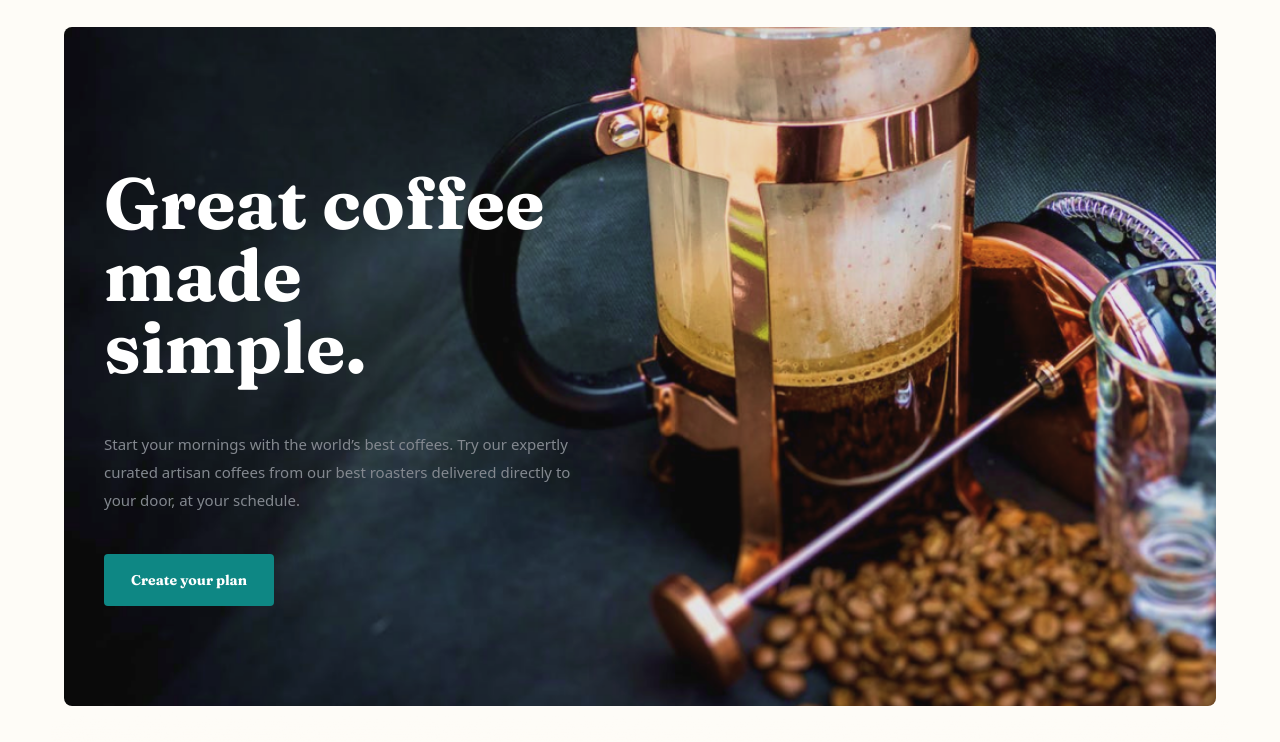
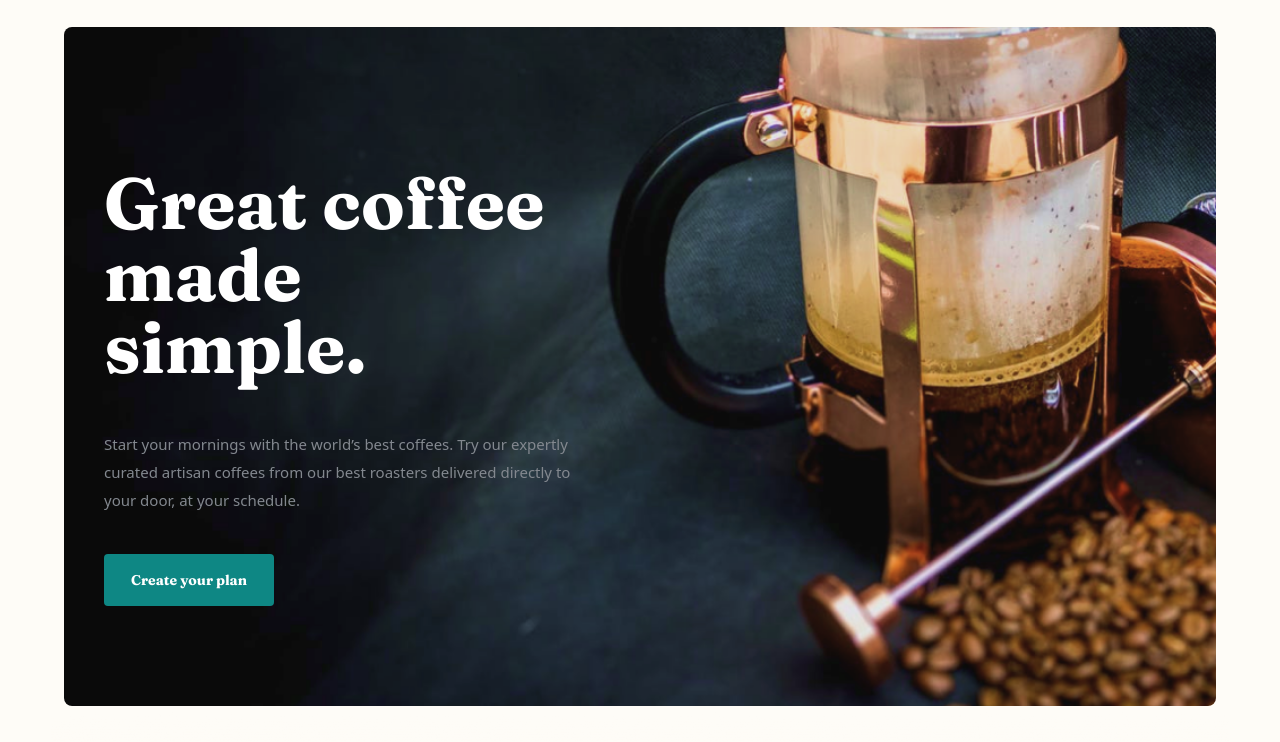
Before and after one commit to isimane/Coffeeroasters-project, a plain HTML site: page index.html in a window 1280 px wide. Shown: the part 58-800 px from the top of the page. Drawn offline with nearby package versions, Linux system fonts and the light colour scheme.

Commit message:
bg change

```diff
--- a/index.html
+++ b/index.html
@@ -51,7 +51,7 @@
                 </div>
             </nav>
             <!-- section1 -->
-            <section class="bg-[url('images/COFFEE.png')] bg-cover bg-right bg-no-repeat  rounded-lg   mb-[100px]">
+            <section class="bg-[url('images/COFFEE.png')] bg-cover bg-center bg-no-repeat  rounded-lg   mb-[100px]">
                 <div class="px-[40px] pb-[100px] pt-[100px]  md:w-[570px] pt-[140px] px-[100px] lg:w-[550px] px-[100px] ">
                     <h1 class="font-bold text-white font-fon pb-[35px] text-center text-[40px] md:text-left md:text-7xl  lg:text-left text-7xl ">Great coffee made simple.</h1>
                     <p class="text-grey text-[15px] leading-7 pb-10 pt-3 text-center md:text-left">Start your mornings with the world’s best coffees. Try our expertly curated artisan coffees from our best roasters delivered directly to your door, at your schedule.</p>
```
